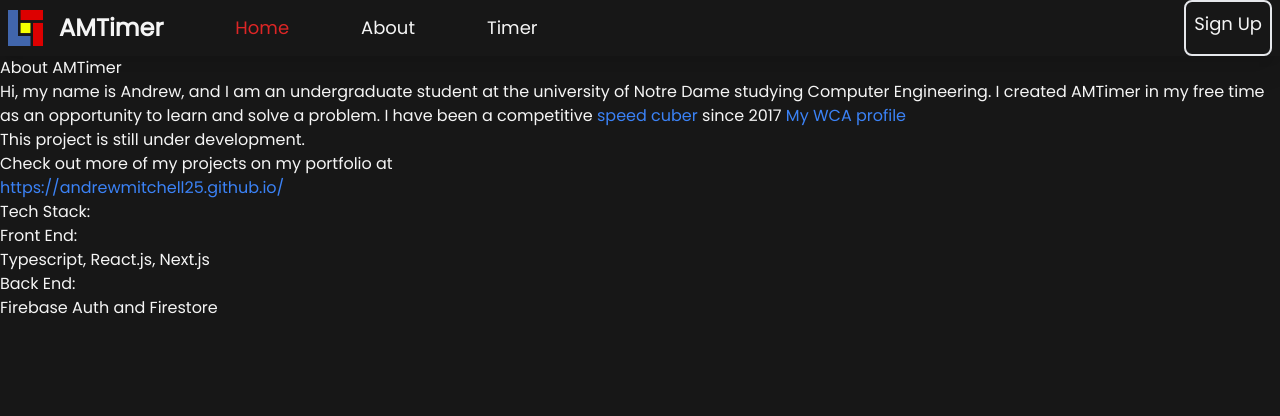
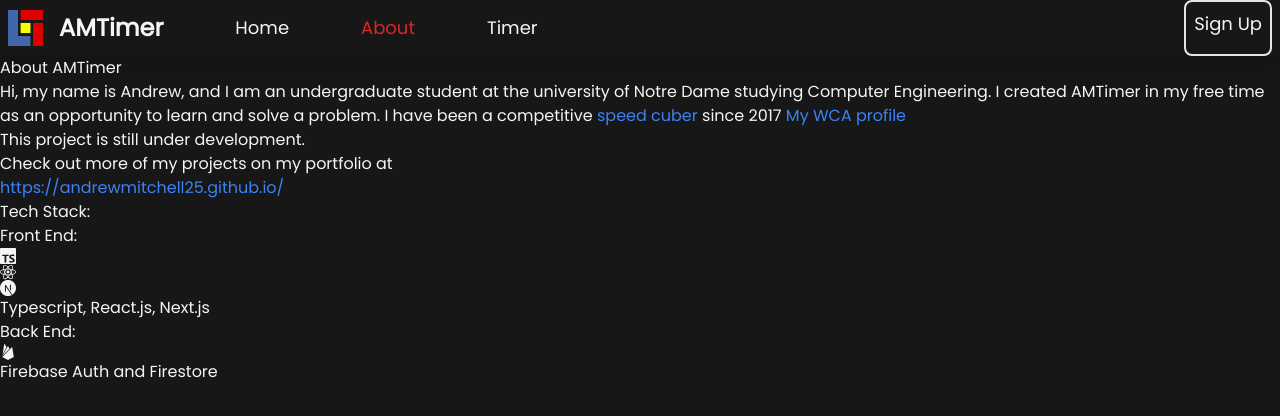
Before and after one commit to AndrewMitchell25/AMTimer, a Next.js app: page /about in a window 1280 px wide. Shown: the top 416 px of the page. Built offline with nearby package versions, Linux system fonts and the light colour scheme; no server answers.

Commit message:
Added active state to navbar links

```diff
--- a/app/NavLink.tsx
+++ b/app/NavLink.tsx
@@ -2,20 +2,18 @@ import Link from "next/link";
 import { Dispatch, SetStateAction } from "react";
 
 interface Props {
-  active: string;
+  active: boolean;
   text: string;
-  setActive: Dispatch<SetStateAction<string>>;
 }
 
-function NavLink({ text, active, setActive }: Props) {
+function NavLink({ text, active }: Props) {
   return (
     <Link
       href={text == "Home" ? "/" : `/${text.toLowerCase()}`}
       className={
-        (active == text ? "text-red-600" : "") +
+        (active ? "text-red-600" : "") +
         " text-lg hover:bg-neutral-700 h-full text-center items-center flex px-4"
       }
-      onClick={() => setActive(text)}
     >
       {text}
     </Link>
--- a/app/NewNavbar.tsx
+++ b/app/NewNavbar.tsx
@@ -8,11 +8,12 @@ import logo from "../assets/images/logo.png";
 import Image from "next/image";
 import { CgProfile } from "react-icons/cg";
 import NavLink from "./NavLink";
+import { usePathname } from "next/navigation";
 
 function NewNavbar() {
   const { currentUser } = useAuth() as AuthContextType;
   const [toggle, setToggle] = useState(false);
-  const [active, setActive] = useState("Home");
+  const routerPath = usePathname();
 
   const links = [];
 
@@ -29,9 +30,9 @@ function NewNavbar() {
       </div>
       <div className="hidden md:flex flex-row h-full w-full">
         <ul className="flex space-x-10 ml-14 h-full text-center items-center">
-          <NavLink text="Home" active={active} setActive={setActive} />
-          <NavLink text="About" active={active} setActive={setActive} />
-          <NavLink text="Timer" active={active} setActive={setActive} />
+          <NavLink text="Home" active={routerPath == "/"} />
+          <NavLink text="About" active={routerPath == "/about"} />
+          <NavLink text="Timer" active={routerPath == "/timer"} />
         </ul>
 
         {currentUser ? (
--- a/app/about/page.tsx
+++ b/app/about/page.tsx
@@ -1,4 +1,5 @@
 import React from "react";
+import { SiFirebase, SiNextdotjs, SiReact, SiTypescript } from "react-icons/si";
 
 function AboutPage() {
   return (
@@ -36,9 +37,36 @@ function AboutPage() {
       </a>
       <h2>Tech Stack: </h2>
       <h4>Front End:</h4>
-      <p>Typescript, React.js, Next.js</p>
+      <p>
+        <SiTypescript />
+        <SiReact />
+        <SiNextdotjs />
+        Typescript, React.js, Next.js
+      </p>
       <h4>Back End:</h4>
-      <p>Firebase Auth and Firestore</p>
+      <p>
+        <SiFirebase />
+        Firebase Auth and Firestore
+      </p>
+      {/*"Our Rubik's Cube Timer App is designed for all levels of cube enthusiasts,
+      from beginners to world-class solvers. With our app, you can easily track your solving times
+      and monitor your progress. The app features a user-friendly interface and is optimized for
+      quick and accurate timekeeping. Whether you're looking to improve your personal best or
+      compete against others, our timer app is the perfect tool to help you reach your goals.
+      Join the growing community of cube enthusiasts and elevate your solving experience today!"
+
+      Timer: The core feature of the app, allowing users to time their Rubik's Cube solves.
+      History: A record of the user's past solves, including date and time, to help track progress.
+      Statistics: Detailed analysis of the user's solving times, including average time, best time, and more.
+      Scramble Generator: A feature that generates a random scramble for the Rubik's Cube, to simulate real-life solving conditions.
+      Social Sharing: Option to share solving times with friends and compete against them, either locally or globally.
+      Customizable Settings: Allow users to adjust timer preferences, such as starting and stopping methods, display format, and more.
+      Tutorials and Solving Tips: Guidance for beginners, including tutorials on solving methods and tips for improving speed and accuracy.
+      User Accounts: Ability to create and manage user accounts, with options to sync data across devices.
+      Multiple Languages: Support for multiple languages, to accommodate users from different countries and regions.
+      Regular Updates: Commitment to regularly releasing updates and new features to enhance the user experience.
+
+      */}
     </div>
   );
 }
--- a/app/page.tsx
+++ b/app/page.tsx
@@ -18,6 +18,12 @@ function Homepage() {
           </h1>
           <h2 className="font-semibold lg:text-4xl md:text-3xl text-2xl mt-4 md:mt-0">
             The website for all your cubing needs.
+            {/*"Unlock Your Inner Speedcuber with Our Timer App"
+"Revolutionize Your Rubik's Cube Solving Experience"
+"Track Your Progress and Improve Your Time with Our Timer"
+"Solve Faster and Smarter with the Rubik's Cube Timer App"
+"The Ultimate Tool for Every Rubik's Cube Enthusiast"
+ The Ultimate Rubik's Cube Companion*/}
           </h2>
           <p className="text lg:text-xl text-lg max-w-2xl mt-4">
             Delve into the world of speedcubing with this all-in-one timer,
```
Also changed, not shown: 2 other files (tests, documents, lock files or other folders).
